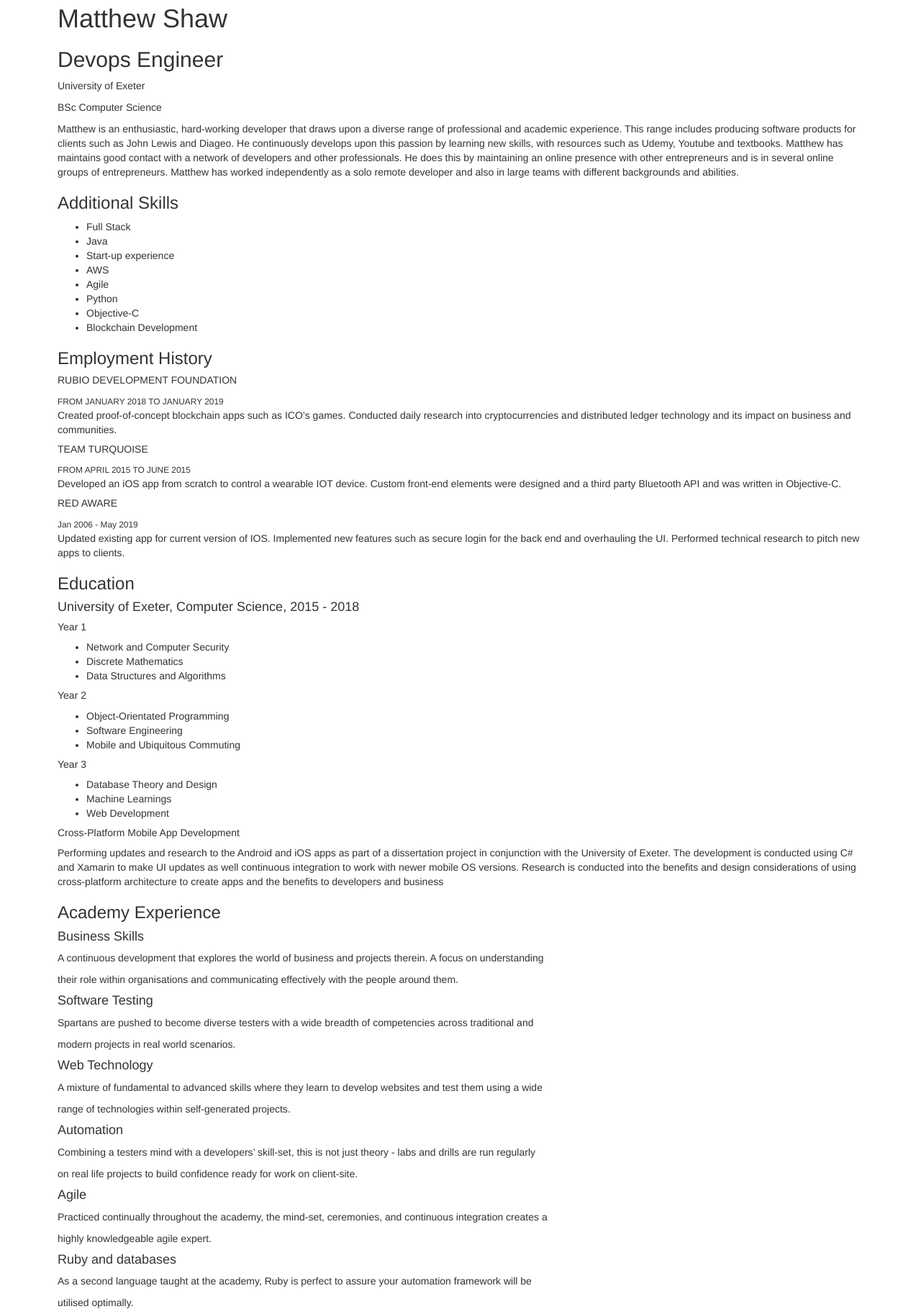
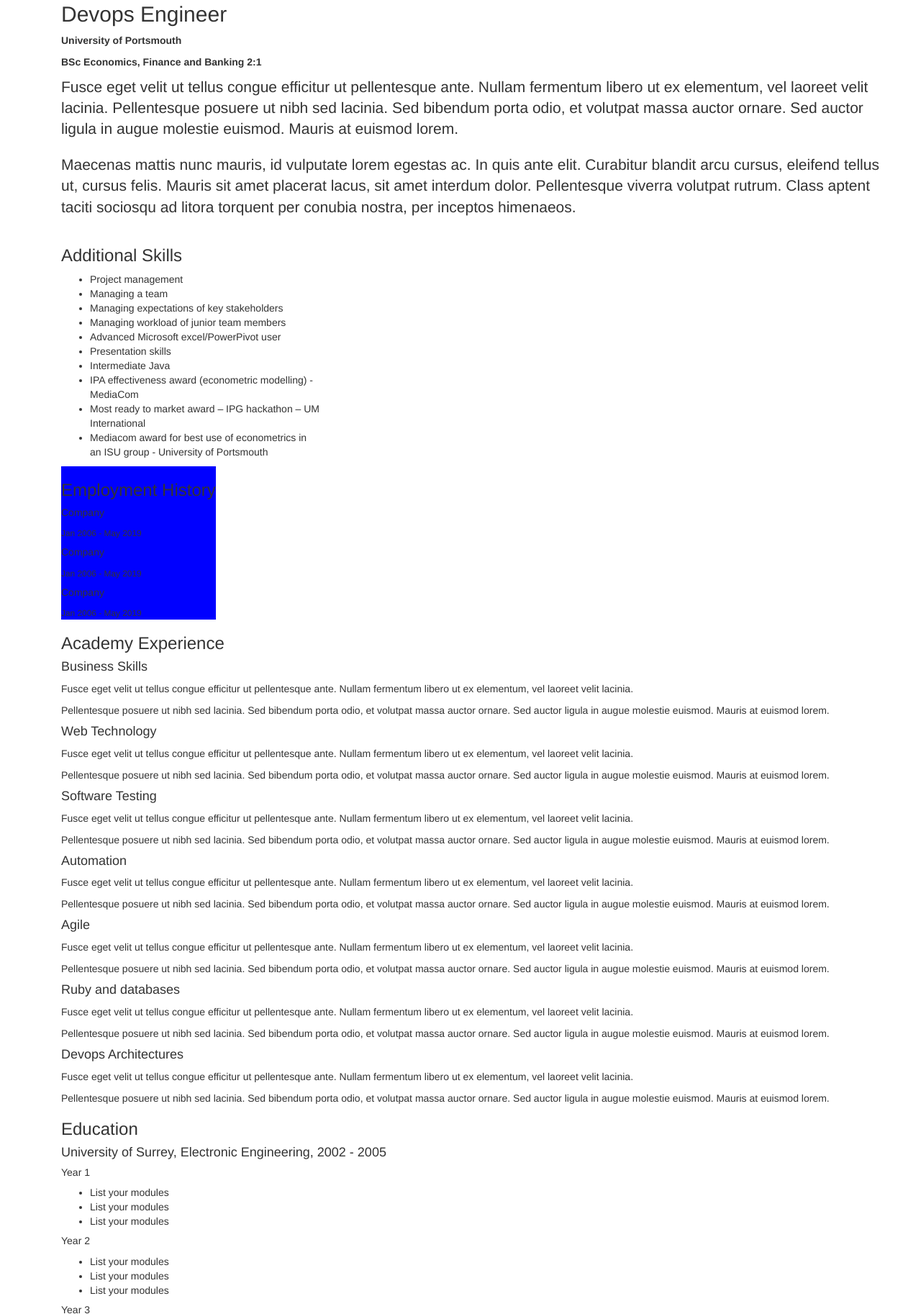
Before and after one commit to mshawsparta/sparta_global_bootstrap_homework, a plain HTML site: page index.html in a window 1280 px wide. Shown: the part 349-2175 px from the top of the page at 72% size. Drawn offline with nearby package versions, Linux system fonts and the light colour scheme.

Commit message:
all rows removed as they did not follow the rule of having columns declared directly after

```diff
--- a/index.html
+++ b/index.html
@@ -1,12 +1,7 @@
 <!DOCTYPE html>
 <html lang="en">
 <head>
-  <title>Matthew Shaw</title>
-
-
-  <link href="https://fonts.googleapis.com/css?family=Raleway" rel="stylesheet">
-  <link rel="stylesheet" type="text/css" href="css/global.css">
-  <!-- <link rel="stylesheet" type="text/css" href="css/index.css"> -->
+  <title>Stephen Reid</title>
   <meta name="viewport" content="width=device-width, initial-scale=1.0, maximum-scale=1.0, user-scalable=no">
   <script
     src="https://code.jquery.com/jquery-3.2.1.slim.min.js"
@@ -17,164 +12,193 @@
   <link rel="stylesheet" type="text/css" href="https://maxcdn.bootstrapcdn.com/bootstrap/3.3.7/css/bootstrap.min.css">
   <link href="https://fonts.googleapis.com/css?family=Raleway" rel="stylesheet">
   <link rel="icon" type="image/png" sizes="32x32" href="images/favicon.png">
+  <style>
+  .employment-history{
+    display:inline-block;
+    background-color: blue;
+  }
+  </style>
 </head>
 <body>
-  <nav class="navbar">
+  <div class="container">
+
+
+  <nav class="navbar navbar-default">
+        <div class="container-fluid">
+          <!-- Brand and toggle get grouped for better mobile display -->
+          <div class="navbar-header">
+            <button type="button" class="navbar-toggle collapsed" data-toggle="collapse" data-target="#bs-example-navbar-collapse-1" aria-expanded="false">
+              <span class="sr-only">Toggle navigation</span>
+              <span class="icon-bar"></span>
+              <span class="icon-bar"></span>
+              <span class="icon-bar"></span>
+            </button>
+            <a class="navbar-brand" href="#">Sparta Global</a>
+          </div>
+
+          <!-- Collect the nav links, forms, and other content for toggling -->
+          <div class="collapse navbar-collapse" id="bs-example-navbar-collapse-1">
+            <ul class="nav navbar-nav">
+              <li class="active"><a href="#">People <span class="sr-only">(current)</span></a></li>
+              <li><a href="#">Profile</a></li>
+
+            </ul>
+
+
+          </div><!-- /.navbar-collapse -->
+        </div><!-- /.container-fluid -->
+      </nav>
+
+  <div class="container">
+
+
+
+    <div id="hero">
+
+      <div id="bio">
+
+          <div id="headshot">
+              <!-- <div class="col-md-4"> -->
+            <img src="images/headshot.jpg" class="img-circle ">
+          </div>
+
+
+
+
+
+          <h1>Stephen Reid</h1>
+          <h2>Devops Engineer</h2>
+
+          <div class="university">
+            <p><b>University of Portsmouth</b></p>
+            <p><b>BSc Economics, Finance and Banking 2:1</b></p>
+          </div>
+
+          <div class="bio">
+            <p class="lead">Fusce eget velit ut tellus congue efficitur ut pellentesque ante. Nullam fermentum libero ut ex elementum, vel laoreet velit lacinia. Pellentesque posuere ut nibh sed lacinia. Sed bibendum porta odio, et volutpat massa auctor ornare. Sed auctor ligula in augue molestie euismod. Mauris at euismod lorem.</p>
+            <p class="lead">Maecenas mattis nunc mauris, id vulputate lorem egestas ac. In quis ante elit. Curabitur blandit arcu cursus, eleifend tellus ut, cursus felis. Mauris sit amet placerat lacus, sit amet interdum dolor. Pellentesque viverra volutpat rutrum. Class aptent taciti sociosqu ad litora torquent per conubia nostra, per inceptos himenaeos.</p>
+          </div>
+        </div>
+
+    </div>
+
+
+
     <div>
         <div>
-        <a href="https://www.spartaglobal.com/"><img id="logo" src="images/sparta-global-logo-white.svg"></a>
+          <div id="skills">
+            <div class="row">
+
+
+            <div class="col-md-4">
+            <h3>Additional Skills</h3>
+            <ul>
+              <li>Project management</li>
+              <li>Managing a team</li>
+              <li>Managing expectations of key stakeholders</li>
+              <li>Managing workload of junior team members</li>
+              <li>Advanced Microsoft excel/PowerPivot user</li>
+              <li>Presentation skills</li>
+              <li>Intermediate Java</li>
+              <li>IPA effectiveness award (econometric modelling) - MediaCom</li>
+              <li>Most ready to market award – IPG hackathon – UM International</li>
+              <li>Mediacom award for best use of econometrics in an ISU group - University of Portsmouth</li>
+            </ul>
+
+          </div>
+          </div>
+          <div class="employment-history">
+            <h3>Employment History</h3>
+
+            <div class="employment">
+              <h5>Company</h5>
+              <small>Jan 2006 - May 2019</small>
             </div>
 
-      <div>
-        <ul>
-          <li>
-            <a href="index.html">Profile</a>
-          </li>
-          <li>
-            <a href="projects.html">Projects</a>
-          </li>
-          <li>
-            <a href="https://www.spartaglobal.com/">Sparta Global</a>
-          </li>
-        </ul>
-      </div>
-    </div>
-  </nav>
-
-  <div class="main-content">
-    <header>
-      <div class="left">
-        <img id="headshot" src="images/headshot.jpg">
+            <div class="employment">
+              <h5>Company</h5>
+              <small>Jan 2006 - May 2019</small>
             </div>
 
-      <div class="right">
-        <h1>Matthew Shaw</h1>
-        <h2>Devops Engineer</h2>
-
-        <div>
-          <p>University of Exeter</p>
-          <p>BSc Computer Science</p>
-        </div>
-
-        <div>
-          <p>Matthew is an enthusiastic, hard-working developer that draws upon a diverse range of professional and academic experience. This range includes producing software products for clients such as John Lewis and Diageo.
-            He continuously develops upon this passion by learning new skills, with resources such as Udemy, Youtube and textbooks. Matthew has maintains good contact with a network of developers and other professionals. He does this by maintaining an online presence with other entrepreneurs and is in several online groups of entrepreneurs. Matthew has worked independently as a solo remote developer and also in large teams with different backgrounds and abilities.
-          </p>
-        </div>
-      </div>
-    </header>
-
-    <section class="right">
-      <div>
-        <div>
-          <h3>Additional Skills</h3>
-          <ul>
-            <li>Full Stack</li>
-            <li>Java</li>
-            <li>Start-up experience</li>
-            <li>AWS</li>
-            <li>Agile</li>
-            <li>Python</li>
-            <li>Objective-C</li>
-            <li>Blockchain Development</li>
-
-          </ul>
-        </div>
-        <div>
-          <h3>Employment History</h3>
-
-          <div>
-            <h5>RUBIO DEVELOPMENT FOUNDATION</h5>
-            <small>FROM JANUARY 2018 TO JANUARY 2019</small>
-            <p>Created proof-of-concept blockchain apps such as ICO’s games. Conducted daily research
-              into cryptocurrencies and distributed ledger technology and its impact on business and communities.</p>
-          </div>
-
-          <div>
-            <h5>TEAM TURQUOISE</h5>
-            <small>FROM APRIL 2015 TO JUNE 2015</small>
-            <p>Developed an iOS app from scratch to control a wearable IOT device. Custom front-end
-              elements were designed and a third party Bluetooth API and was written in Objective-C.</p>
-          </div>
-
-          <div>
-            <h5>RED AWARE</h5>
+            <div class="employment">
+              <h5>Company</h5>
               <small>Jan 2006 - May 2019</small>
-            <p>Updated existing app for current version of IOS. Implemented new features such
-               as secure login for the back end and overhauling the UI. Performed technical research to pitch new apps to clients.</p>
             </div>
           </div>
         </div>
-    </section>
+</div>
+</div>
+        <div>
+            <div class="experience">
+              <!-- <div class="col-md-5"> -->
 
-    <section class="left">
+
+
+              <h3>Academy Experience</h3>
+
+              <h4>Business Skills</h4>
+              <p>Fusce eget velit ut tellus congue efficitur ut pellentesque ante. Nullam fermentum libero ut ex elementum, vel laoreet velit lacinia.</p>
+              <p>Pellentesque posuere ut nibh sed lacinia. Sed bibendum porta odio, et volutpat massa auctor ornare. Sed auctor ligula in augue molestie euismod. Mauris at euismod lorem.</p>
+
+              <h4>Web Technology</h4>
+              <p>Fusce eget velit ut tellus congue efficitur ut pellentesque ante. Nullam fermentum libero ut ex elementum, vel laoreet velit lacinia.</p>
+              <p>Pellentesque posuere ut nibh sed lacinia. Sed bibendum porta odio, et volutpat massa auctor ornare. Sed auctor ligula in augue molestie euismod. Mauris at euismod lorem.</p>
+
+              <h4>Software Testing</h4>
+              <p>Fusce eget velit ut tellus congue efficitur ut pellentesque ante. Nullam fermentum libero ut ex elementum, vel laoreet velit lacinia.</p>
+              <p>Pellentesque posuere ut nibh sed lacinia. Sed bibendum porta odio, et volutpat massa auctor ornare. Sed auctor ligula in augue molestie euismod. Mauris at euismod lorem.</p>
+
+              <h4>Automation</h4>
+              <p>Fusce eget velit ut tellus congue efficitur ut pellentesque ante. Nullam fermentum libero ut ex elementum, vel laoreet velit lacinia.</p>
+              <p>Pellentesque posuere ut nibh sed lacinia. Sed bibendum porta odio, et volutpat massa auctor ornare. Sed auctor ligula in augue molestie euismod. Mauris at euismod lorem.</p>
+
+              <h4>Agile</h4>
+              <p>Fusce eget velit ut tellus congue efficitur ut pellentesque ante. Nullam fermentum libero ut ex elementum, vel laoreet velit lacinia.</p>
+              <p>Pellentesque posuere ut nibh sed lacinia. Sed bibendum porta odio, et volutpat massa auctor ornare. Sed auctor ligula in augue molestie euismod. Mauris at euismod lorem.</p>
+
+              <h4>Ruby and databases</h4>
+              <p>Fusce eget velit ut tellus congue efficitur ut pellentesque ante. Nullam fermentum libero ut ex elementum, vel laoreet velit lacinia.</p>
+              <p>Pellentesque posuere ut nibh sed lacinia. Sed bibendum porta odio, et volutpat massa auctor ornare. Sed auctor ligula in augue molestie euismod. Mauris at euismod lorem.</p>
+
+              <h4>Devops Architectures</h4>
+              <p>Fusce eget velit ut tellus congue efficitur ut pellentesque ante. Nullam fermentum libero ut ex elementum, vel laoreet velit lacinia.</p>
+              <p>Pellentesque posuere ut nibh sed lacinia. Sed bibendum porta odio, et volutpat massa auctor ornare. Sed auctor ligula in augue molestie euismod. Mauris at euismod lorem.</p>
+
+        </div>
+      </div>
+
+
+
+    <div>
+      <div>
           <h3>Education</h3>
 
-      <h4>University of Exeter, Computer Science, 2015 - 2018 </h4>
+          <h4>University of Surrey, Electronic Engineering, 2002 - 2005 </h4>
           <h5>Year 1</h5>
           <ul>
-        <li>Network and Computer Security</li>
-        <li>Discrete Mathematics</li>
-        <li>Data Structures and Algorithms</li>
+            <li>List your modules</li>
+            <li>List your modules</li>
+            <li>List your modules</li>
           </ul>
 
           <h5>Year 2</h5>
           <ul>
-        <li>Object-Orientated Programming</li>
-        <li>Software Engineering</li>
-        <li>Mobile and Ubiquitous Commuting</li>
+            <li>List your modules</li>
+            <li>List your modules</li>
+            <li>List your modules</li>
           </ul>
 
           <h5>Year 3</h5>
           <ul>
-        <li>Database Theory and Design</li>
-        <li>Machine Learnings</li>
-        <li>Web Development</li>
+            <li>List your modules</li>
+            <li>List your modules</li>
+            <li>List your modules</li>
           </ul>
 
-      <h5>Cross-Platform Mobile App Development
-      </h5>
-      <p>Performing updates and research to the Android and iOS apps as
-        part of a dissertation project in conjunction with the University of Exeter.
-        The development is conducted using C# and Xamarin to make UI updates as well
-        continuous integration to work with newer mobile OS versions. Research is conducted
-        into the benefits and design considerations of using cross-platform architecture to
-        create apps and the benefits to developers and business</p>
-    </section>
-
-    <section class="experience">
-      <div>
-        <h3>Academy Experience</h3>
-
-        <h4>Business Skills</h4>
-        <p>A continuous development that explores the world of business and projects therein. A focus on understanding </p>
-        <p>their role within organisations and communicating effectively with the people around them.</p>
-
-        <h4>Software Testing</h4>
-        <p>Spartans are pushed to become diverse testers with a wide breadth of competencies across traditional and</p>
-        <p>modern projects in real world scenarios.</p>
-
-        <h4>Web Technology</h4>
-        <p>A mixture of fundamental to advanced skills where they learn to develop websites and test them using a wide </p>
-        <p>range of technologies within self-generated projects.</p>
-
-        <h4>Automation</h4>
-        <p>Combining a testers mind with a developers’ skill-set, this is not just theory - labs and drills are run regularly</p>
-        <p>on real life projects to build confidence ready for work on client-site.</p>
-
-        <h4>Agile</h4>
-        <p>Practiced continually throughout the academy, the mind-set, ceremonies, and continuous integration creates a</p>
-        <p>highly knowledgeable agile expert.</p>
-
-        <h4>Ruby and databases</h4>
-        <p>As a second language taught at the academy, Ruby is perfect to assure your automation framework will be</p>
-        <p>utilised optimally.</p>
-
-        <h4>Devops Architectures</h4>
-        <p>Fusce eget velit ut tellus congue efficitur ut pellentesque ante. Nullam fermentum libero ut ex elementum, vel laoreet velit lacinia.</p>
-        <p>Pellentesque posuere ut nibh sed lacinia. Sed bibendum porta odio, et volutpat massa auctor ornare. Sed auctor ligula in augue molestie euismod. Mauris at euismod lorem.</p>
+          <h5>Final Project</h5>
+          <p>Explain your final project and your part in it.</p>
       </div>
-    </section>
+    </div>
     </div>
 
 </body>
```
Lines whose indentation alone changed are shown as unchanged.
